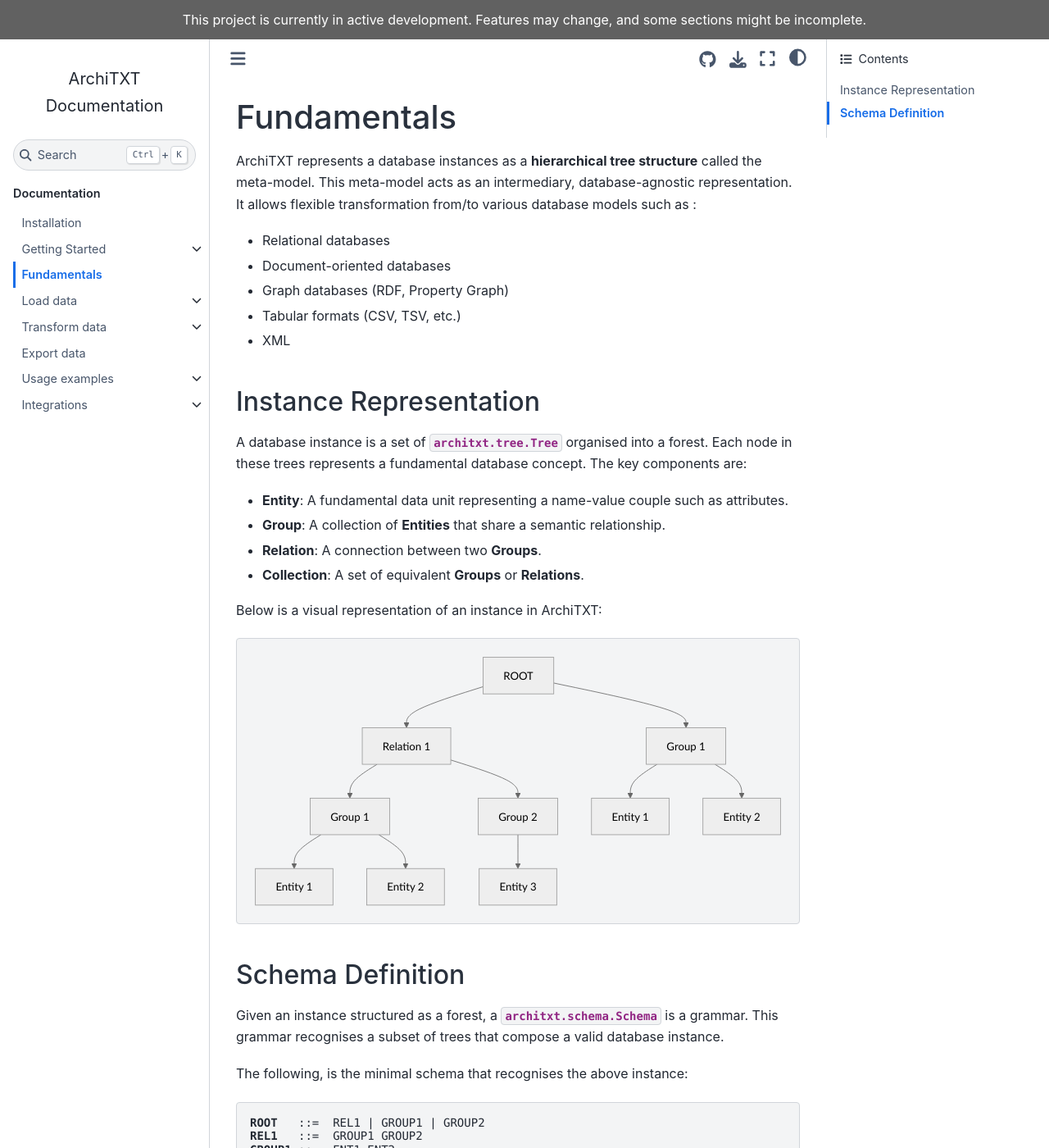
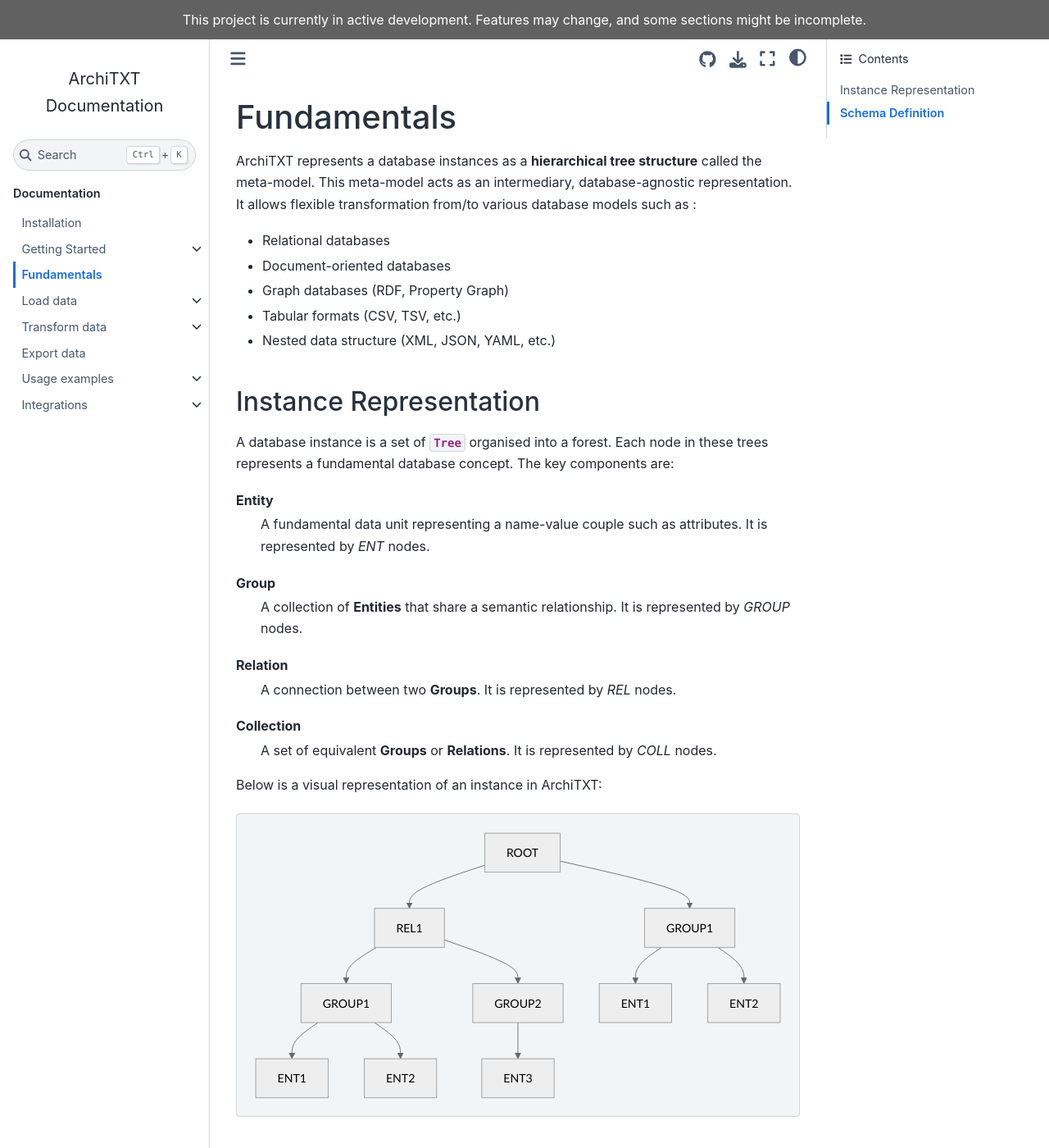
Before and after one commit to Neplex/ArchiTXT, a Sphinx documentation site: the page built from docs/fundamentals.rst, in a window 1280 px wide and 1400 px high. Shown: the whole window at 82% size. Built offline with Sphinx 7.4.7 and the Sphinx Book theme 1.1.4, drawn with Linux system fonts in a browser that asks for light colours; comment, search, counter and statistics services are not loaded.

Commit message:
:memo: Rework the documentation and add documentation about loading document databases

```diff
--- a/docs/fundamentals.rst
+++ b/docs/fundamentals.rst
@@ -9,23 +9,35 @@
 - Document-oriented databases
 - Graph databases (RDF, Property Graph)
 - Tabular formats (CSV, TSV, etc.)
-- XML
+- Nested data structure (XML, JSON, YAML, etc.)
 
 Instance Representation
 -----------------------
 
-A database instance is a set of :py:class:`architxt.tree.Tree` organised into a forest.
+A database instance is a set of :py:class:`~architxt.tree.Tree` organised into a forest.
 Each node in these trees represents a fundamental database concept. The key components are:
 
-- **Entity**: A fundamental data unit representing a name-value couple such as attributes.
-- **Group**: A collection of **Entities** that share a semantic relationship.
-- **Relation**: A connection between two **Groups**.
-- **Collection**: A set of equivalent **Groups** or **Relations**.
+Entity
+    A fundamental data unit representing a name-value couple such as attributes.
+    It is represented by `ENT` nodes.
+
+Group
+    A collection of **Entities** that share a semantic relationship.
+    It is represented by `GROUP` nodes.
+
+Relation
+    A connection between two **Groups**.
+    It is represented by `REL` nodes.
+
+Collection
+    A set of equivalent **Groups** or **Relations**.
+    It is represented by `COLL` nodes.
 
 Below is a visual representation of an instance in ArchiTXT:
 
 .. mermaid::
     :alt: Tree representation of the meta model
+    :align: center
 
     ---
     config:
@@ -33,20 +45,20 @@
     ---
     graph TD;
         root["ROOT"]
-        root --> r1["Relation 1"]
-        r1 --> g1["Group 1"]
-        r1 --> g2["Group 2"]
-        root --> g3["Group 1"]
-        g1 --> e1["Entity 1"]
-        g1 --> e2["Entity 2"]
-        g2 --> e3["Entity 3"]
-        g3 --> e4["Entity 1"]
-        g3 --> e5["Entity 2"]
+        root --> r1[REL1]
+        r1 --> g1[GROUP1]
+        r1 --> g2[GROUP2]
+        root --> g3[GROUP1]
+        g1 --> e1[ENT1]
+        g1 --> e2[ENT2]
+        g2 --> e3[ENT3]
+        g3 --> e4[ENT1]
+        g3 --> e5[ENT2]
 
 Schema Definition
 -----------------
 
-Given an instance structured as a forest, a :py:class:`architxt.schema.Schema` is a grammar.
+Given an instance structured as a forest, a :py:class:`~architxt.schema.Schema` is a grammar.
 This grammar recognises a subset of trees that compose a valid database instance.
 
 The following, is the minimal schema that recognises the above instance:
--- a/docs/getting_started/corpus.rst
+++ b/docs/getting_started/corpus.rst
@@ -59,4 +59,5 @@
 
 .. seealso::
 
-    `BRAT Rapid Annotation Tool website <https://brat.nlplab.org/standoff.html>`_ for more information about the standoff format
+    `BRAT Rapid Annotation Tool website <https://brat.nlplab.org/standoff.html>`_
+        BRAT documentation of the standoff format
--- a/docs/integrations/mlflow.rst
+++ b/docs/integrations/mlflow.rst
@@ -6,7 +6,8 @@
 
 .. seealso::
 
-    `MLFlow Documentation <https://www.mlflow.org/docs/latest/index.html>`_ for more details on MLFlow and its capabilities.
+    `MLFlow Documentation <https://www.mlflow.org/docs/latest/index.html>`_
+        The official documentation of MLFlow.
 
 ArchiTXT creates a dedicated MLFlow experiment for logging and every simplification process is recorded as a separate run in this experiment.
 This detailed logging allows you to:
```
Also changed, not shown: docs/getting_started.rst (+10 -2 lines), docs/load_data/document.rst (added, +143 -0 lines), docs/load_data/text.rst (+24 -14 lines).
